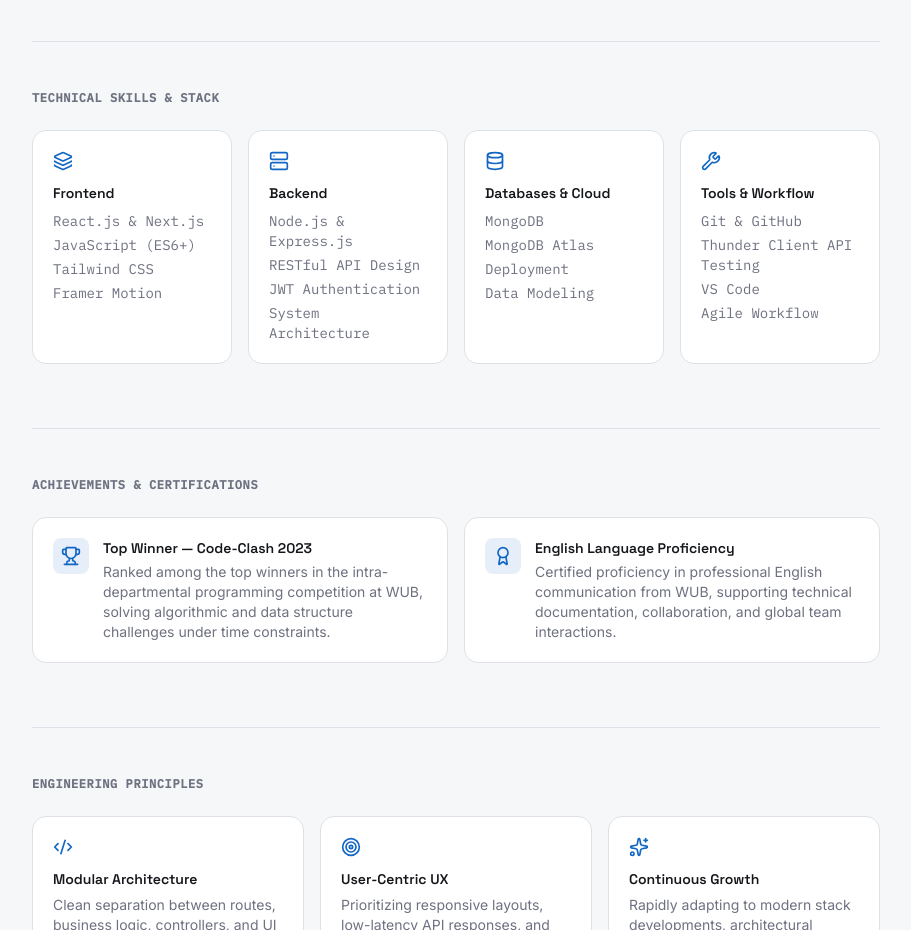
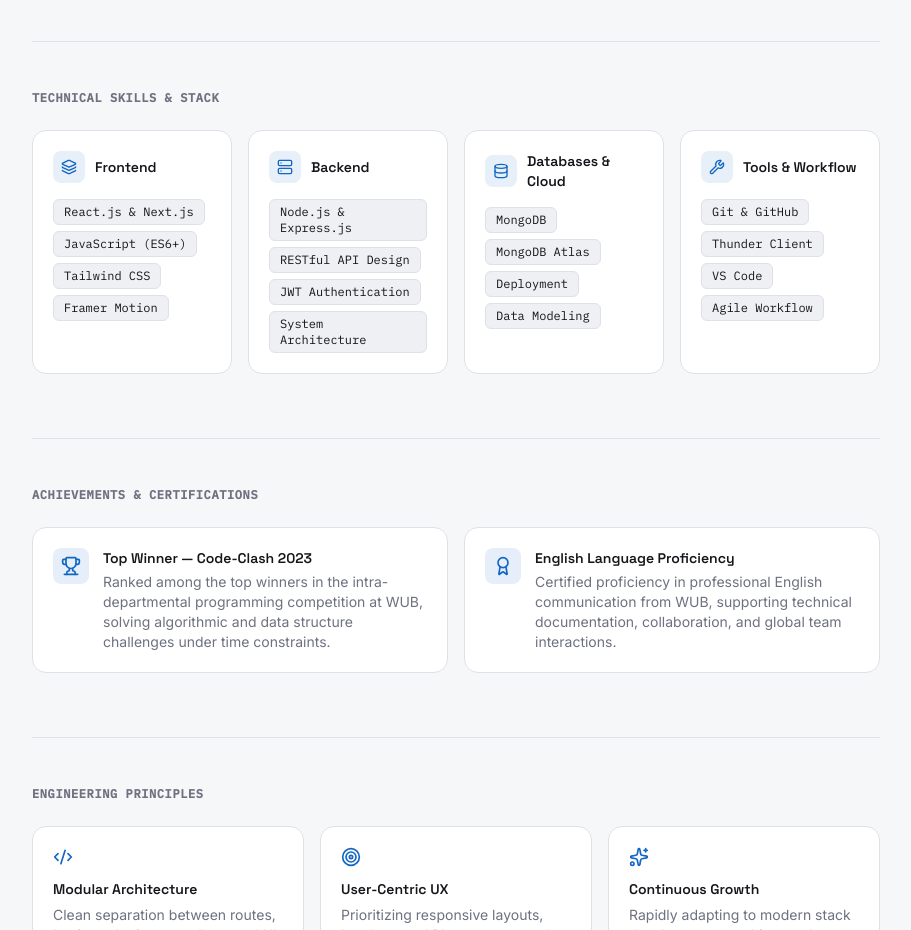
Before and after one commit to utsomondal/um-portfolio, a Next.js app: page /about in a window 1280 px wide. Shown: the part 1020-1950 px from the top of the page, without its empty margins (184-1095 px from the left). Built offline with nearby package versions, Linux system fonts and the light colour scheme.

Commit message:
fix tech stack ui readability on about page

```diff
--- a/app/about/page.js
+++ b/app/about/page.js
@@ -164,63 +164,123 @@ export default function AboutPage() {
         </div>
       </div>
 
-      {/* Tech Stack Matrix */}
+      {/* Tech Stack Matrix (UPDATED WITH CLEAN BADGE/PILL DESIGN) */}
       <div className="border-t border-border pt-12 mb-16">
         <h2 className="text-xs uppercase tracking-wider text-muted font-mono font-semibold mb-6">
           Technical Skills &amp; Stack
         </h2>
 
         <div className="grid grid-cols-1 sm:grid-cols-2 lg:grid-cols-4 gap-4">
-          <div className="p-5 rounded-card border border-border bg-card">
-            <Layers className="w-5 h-5 text-accent mb-3" />
-            <h3 className="font-display font-semibold text-sm text-text mb-2">
+          {/* Frontend */}
+          <div className="p-5 rounded-card border border-border bg-card flex flex-col justify-between">
+            <div>
+              <div className="flex items-center gap-2.5 mb-4">
+                <div className="p-2 rounded-lg bg-accent/10 text-accent shrink-0">
+                  <Layers className="w-4 h-4" />
+                </div>
+                <h3 className="font-display font-semibold text-sm text-text">
                   Frontend
                 </h3>
-            <ul className="text-xs sm:text-sm text-muted space-y-1 font-mono">
-              <li>React.js &amp; Next.js</li>
-              <li>JavaScript (ES6+)</li>
-              <li>Tailwind CSS</li>
-              <li>Framer Motion</li>
-            </ul>
+              </div>
+              <div className="flex flex-wrap gap-1.5 font-mono text-xs">
+                <span className="px-2.5 py-1 rounded-md bg-surface border border-border text-text">
+                  React.js &amp; Next.js
+                </span>
+                <span className="px-2.5 py-1 rounded-md bg-surface border border-border text-text">
+                  JavaScript (ES6+)
+                </span>
+                <span className="px-2.5 py-1 rounded-md bg-surface border border-border text-text">
+                  Tailwind CSS
+                </span>
+                <span className="px-2.5 py-1 rounded-md bg-surface border border-border text-text">
+                  Framer Motion
+                </span>
+              </div>
+            </div>
           </div>
 
-          <div className="p-5 rounded-card border border-border bg-card">
-            <Server className="w-5 h-5 text-accent mb-3" />
-            <h3 className="font-display font-semibold text-sm text-text mb-2">
+          {/* Backend */}
+          <div className="p-5 rounded-card border border-border bg-card flex flex-col justify-between">
+            <div>
+              <div className="flex items-center gap-2.5 mb-4">
+                <div className="p-2 rounded-lg bg-accent/10 text-accent shrink-0">
+                  <Server className="w-4 h-4" />
+                </div>
+                <h3 className="font-display font-semibold text-sm text-text">
                   Backend
                 </h3>
-            <ul className="text-xs sm:text-sm text-muted space-y-1 font-mono">
-              <li>Node.js &amp; Express.js</li>
-              <li>RESTful API Design</li>
-              <li>JWT Authentication</li>
-              <li>System Architecture</li>
-            </ul>
+              </div>
+              <div className="flex flex-wrap gap-1.5 font-mono text-xs">
+                <span className="px-2.5 py-1 rounded-md bg-surface border border-border text-text">
+                  Node.js &amp; Express.js
+                </span>
+                <span className="px-2.5 py-1 rounded-md bg-surface border border-border text-text">
+                  RESTful API Design
+                </span>
+                <span className="px-2.5 py-1 rounded-md bg-surface border border-border text-text">
+                  JWT Authentication
+                </span>
+                <span className="px-2.5 py-1 rounded-md bg-surface border border-border text-text">
+                  System Architecture
+                </span>
+              </div>
+            </div>
           </div>
 
-          <div className="p-5 rounded-card border border-border bg-card">
-            <Database className="w-5 h-5 text-accent mb-3" />
-            <h3 className="font-display font-semibold text-sm text-text mb-2">
+          {/* Databases & Cloud */}
+          <div className="p-5 rounded-card border border-border bg-card flex flex-col justify-between">
+            <div>
+              <div className="flex items-center gap-2.5 mb-4">
+                <div className="p-2 rounded-lg bg-accent/10 text-accent shrink-0">
+                  <Database className="w-4 h-4" />
+                </div>
+                <h3 className="font-display font-semibold text-sm text-text">
                   Databases &amp; Cloud
                 </h3>
-            <ul className="text-xs sm:text-sm text-muted space-y-1 font-mono">
-              <li>MongoDB</li>
-              <li>MongoDB Atlas</li>
-              <li>Deployment</li>
-              <li>Data Modeling</li>
-            </ul>
+              </div>
+              <div className="flex flex-wrap gap-1.5 font-mono text-xs">
+                <span className="px-2.5 py-1 rounded-md bg-surface border border-border text-text">
+                  MongoDB
+                </span>
+                <span className="px-2.5 py-1 rounded-md bg-surface border border-border text-text">
+                  MongoDB Atlas
+                </span>
+                <span className="px-2.5 py-1 rounded-md bg-surface border border-border text-text">
+                  Deployment
+                </span>
+                <span className="px-2.5 py-1 rounded-md bg-surface border border-border text-text">
+                  Data Modeling
+                </span>
+              </div>
+            </div>
           </div>
 
-          <div className="p-5 rounded-card border border-border bg-card">
-            <Wrench className="w-5 h-5 text-accent mb-3" />
-            <h3 className="font-display font-semibold text-sm text-text mb-2">
+          {/* Tools & Workflow */}
+          <div className="p-5 rounded-card border border-border bg-card flex flex-col justify-between">
+            <div>
+              <div className="flex items-center gap-2.5 mb-4">
+                <div className="p-2 rounded-lg bg-accent/10 text-accent shrink-0">
+                  <Wrench className="w-4 h-4" />
+                </div>
+                <h3 className="font-display font-semibold text-sm text-text">
                   Tools &amp; Workflow
                 </h3>
-            <ul className="text-xs sm:text-sm text-muted space-y-1 font-mono">
-              <li>Git &amp; GitHub</li>
-              <li>Thunder Client API Testing</li>
-              <li>VS Code</li>
-              <li>Agile Workflow</li>
-            </ul>
+              </div>
+              <div className="flex flex-wrap gap-1.5 font-mono text-xs">
+                <span className="px-2.5 py-1 rounded-md bg-surface border border-border text-text">
+                  Git &amp; GitHub
+                </span>
+                <span className="px-2.5 py-1 rounded-md bg-surface border border-border text-text">
+                  Thunder Client
+                </span>
+                <span className="px-2.5 py-1 rounded-md bg-surface border border-border text-text">
+                  VS Code
+                </span>
+                <span className="px-2.5 py-1 rounded-md bg-surface border border-border text-text">
+                  Agile Workflow
+                </span>
+              </div>
+            </div>
           </div>
         </div>
       </div>
```
Lines whose indentation alone changed are shown as unchanged.
